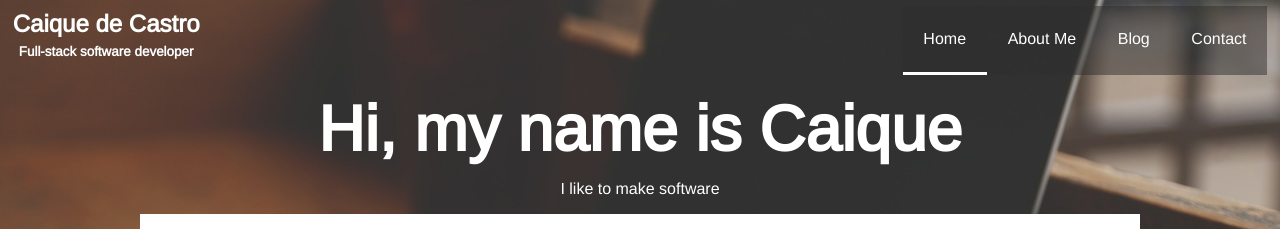
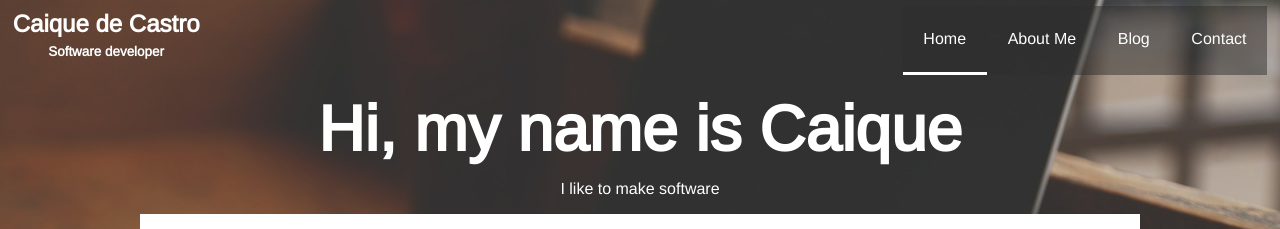
Before and after one commit to caiquecastro/caiquecastro.com, a Jekyll site: the page built from index.html, in a window 1280 px wide. Shown: the top 229 px of the page. Built offline with Jekyll 4.4.1, drawn with Linux system fonts in a browser that asks for light colours.

Commit message:
Simplify subtitle

```diff
--- a/_includes/header.html
+++ b/_includes/header.html
@@ -1,7 +1,7 @@
 <header class="header">
   <div class="heading-wrapper">
       <h1 class="website-title">Caique de Castro</h1>
-      <h2 class="website-subtitle">Full-stack software developer</h2>
+      <h2 class="website-subtitle">Software developer</h2>
   </div>
   <nav class="navigation">
     <a id="menu-toggle" href="#" class="menu-toggle" title="open menu">Menu</a>
```
